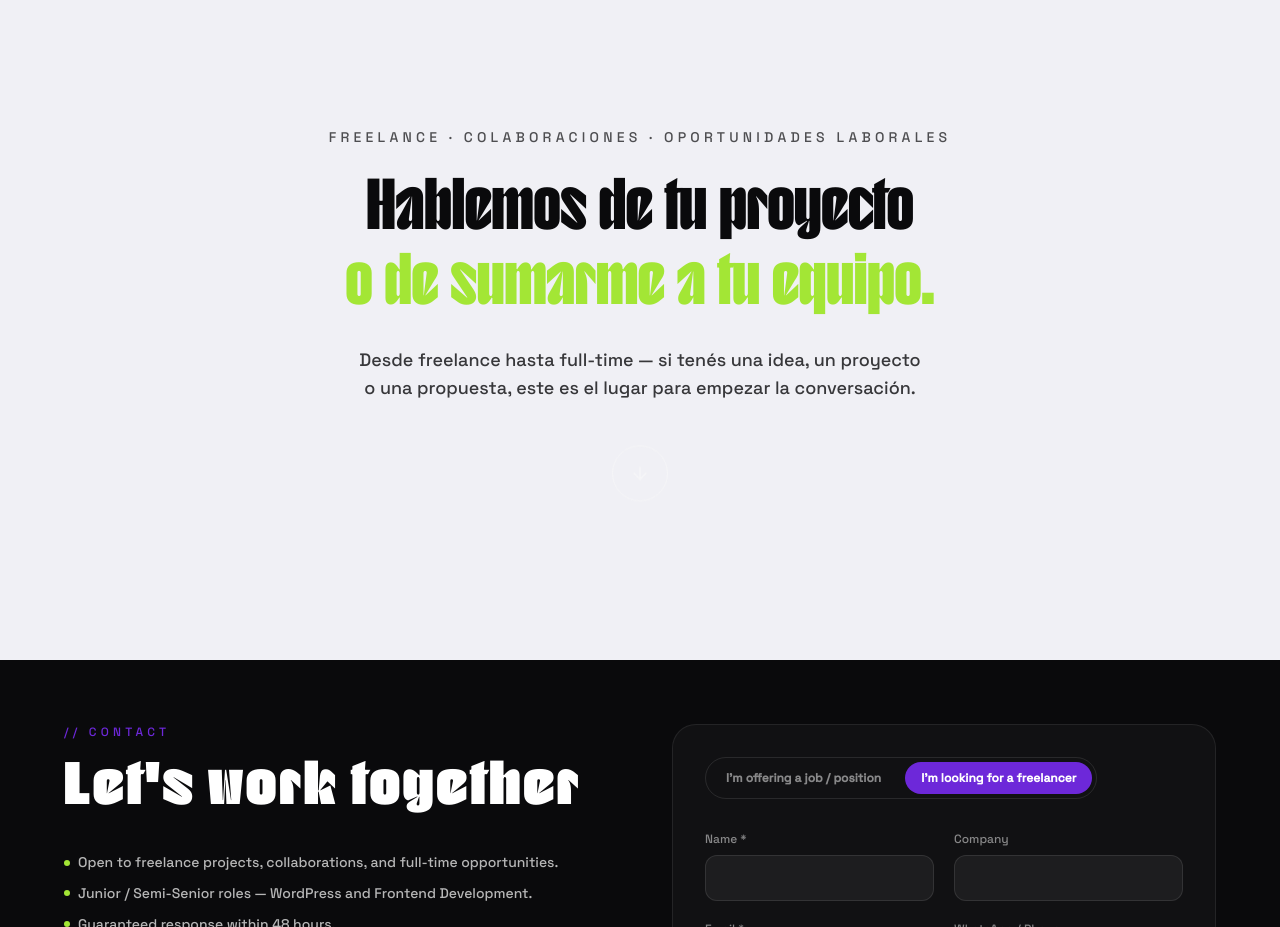
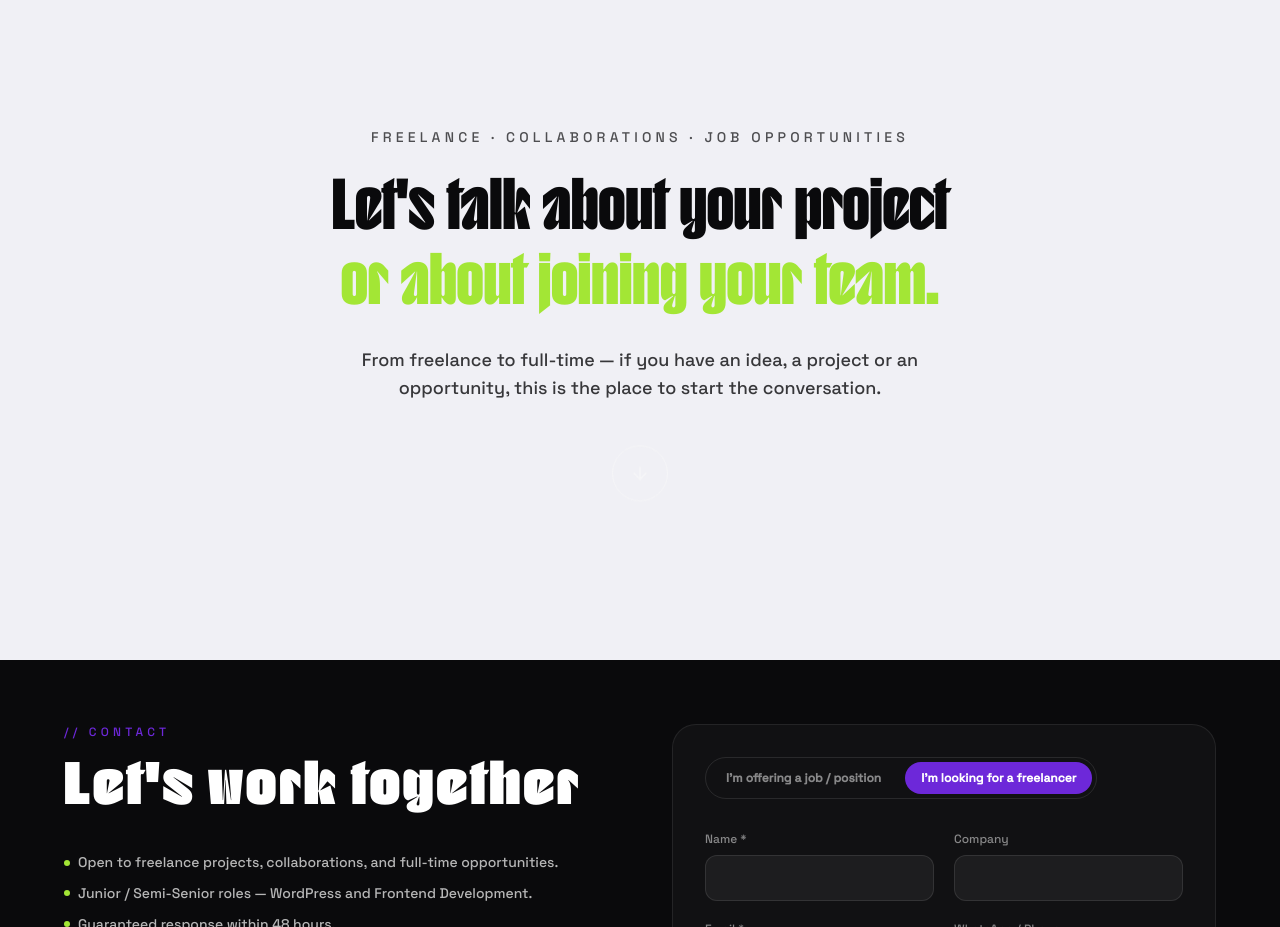
Before and after one commit to PaulaVelezz/PaulaVelez, a React (Vite) app: page /projects in a window 1280 px wide. Shown: the part 4700-5627 px from the top of the page. Built offline with nearby package versions, Linux system fonts and the light colour scheme.

Commit message:
fix: ES/EN internationalization

```diff
--- a/src/components/Contact/CTABanner.jsx
+++ b/src/components/Contact/CTABanner.jsx
@@ -1,6 +1,7 @@
 import React, { useEffect, useRef } from "react";
 import gsap from "gsap";
 import { ScrollTrigger } from "gsap/ScrollTrigger";
+import { useTranslation } from "react-i18next";
 
 gsap.registerPlugin(ScrollTrigger);
 
@@ -17,6 +18,7 @@ const CTABanner = ({ fromBg = LIGHT_BG, fromText = LIGHT_TEXT }) => {
   const headlineRef = useRef(null);
   const subRef = useRef(null);
   const eyebrowRef = useRef(null);
+  const { t } = useTranslation();
 
   useEffect(() => {
     const section = sectionRef.current;
@@ -89,29 +91,31 @@ const CTABanner = ({ fromBg = LIGHT_BG, fromText = LIGHT_TEXT }) => {
         ref={eyebrowRef}
         className="relative text-xs md:text-sm uppercase tracking-[0.3em] font-space mb-6 opacity-70"
       >
-        Freelance · Colaboraciones · Oportunidades laborales
+        {t("CTA_banner.eyebrow")}
       </p>
 
       <h2
         ref={headlineRef}
         className="relative font-korium text-4xl md:text-6xl lg:text-7xl leading-[1.05] max-w-4xl"
       >
-        Hablemos de tu proyecto
+        {t("CTA_banner.title")}
         <br />
-        <span className="text-[#A3E635]">o de sumarme a tu equipo.</span>
+        <span className="text-[#A3E635]">
+          {" "}
+          {t("CTA_banner.titleHighlight")}
+        </span>
       </h2>
 
       <p
         ref={subRef}
         className="relative mt-6 max-w-xl text-base md:text-lg opacity-80 font-space"
       >
-        Desde freelance hasta full-time — si tenés una idea, un proyecto o una
-        propuesta, este es el lugar para empezar la conversación.
+        {t("CTA_banner.description")}
       </p>
 
       <button
         onClick={scrollToForm}
-        aria-label="Ir al formulario de contacto"
+        aria-label={t("CTA_banner.button")}
         className="
           relative mt-14 w-14 h-14 rounded-full border border-current
           flex items-center justify-center
--- a/src/i18n/locales/en.json
+++ b/src/i18n/locales/en.json
@@ -651,5 +651,12 @@
         "Adaptive Learning Technology"
       ]
     }
+  },
+  "CTA_banner": {
+    "eyebrow": "Freelance · Collaborations · Job Opportunities",
+    "title": "Let's talk about your project",
+    "titleHighlight": "or about joining your team.",
+    "description": "From freelance to full-time — if you have an idea, a project or an opportunity, this is the place to start the conversation.",
+    "button": "Go to contact form"
   }
 }
--- a/src/i18n/locales/es.json
+++ b/src/i18n/locales/es.json
@@ -648,5 +648,12 @@
         "Tecnología de Aprendizaje Adaptativo"
       ]
     }
+  },
+  "CTA_banner": {
+    "eyebrow": "Freelance · Colaboraciones · Oportunidades laborales",
+    "title": "Hablemos de tu proyecto",
+    "titleHighlight": "o de sumarme a tu equipo.",
+    "description": "Desde freelance hasta full-time — si tenés una idea, un proyecto o una propuesta, este es el lugar para empezar la conversación.",
+    "button": "Ir al formulario de contacto"
   }
 }
```
